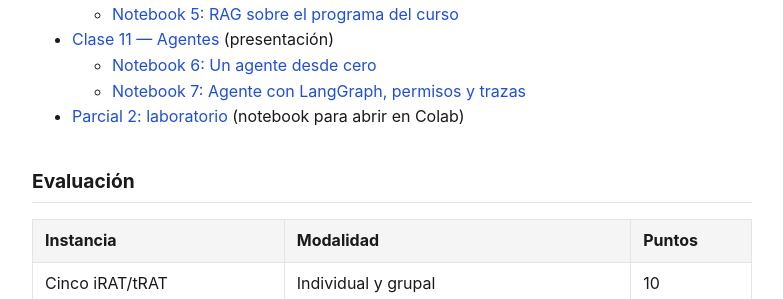
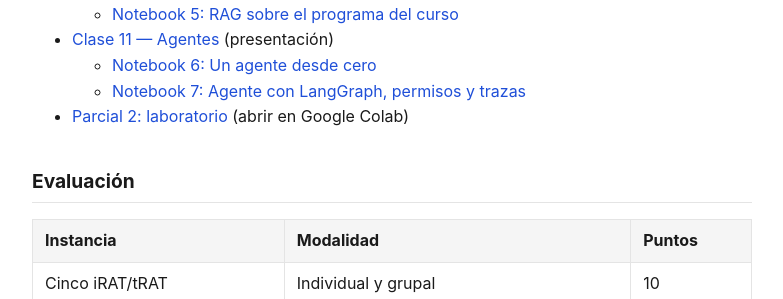
Before and after one commit to bcattaneo/cattaneo.uy, a Jekyll site: the page built from es/cursos/ia-1.md, in a window 1280 px wide and 900 px high, scrolled down 1778 px. Shown: the part 154-453 px from the top of the window, without its empty margins (248-1031 px from the left). Built offline with Jekyll 4.4.1, drawn with Linux system fonts in a browser that asks for light colours.

Commit message:
chore: set google colab link for parcial2

```diff
--- a/es/cursos/ia-1.md
+++ b/es/cursos/ia-1.md
@@ -51,7 +51,7 @@
 - [Clase 11 — Agentes]({% include relurl.html to='/es/cursos/ia-1/slides/clase-11-agentes.html' %}) (presentación)
   - [Notebook 6: Un agente desde cero]({% include relurl.html to='/es/cursos/ia-1/notebooks/06-agente-desde-cero/' %})
   - [Notebook 7: Agente con LangGraph, permisos y trazas]({% include relurl.html to='/es/cursos/ia-1/notebooks/07-agente-langgraph-permisos/' %})
-- [Parcial 2: laboratorio]({% include relurl.html to='/es/cursos/ia-1/parciales/Parcial_2_Inteligencia_Artificial_Parte_2_laboratorio.ipynb' %}) (notebook para abrir en Colab)
+- [Parcial 2: laboratorio](https://colab.research.google.com/github/{{ site.github_repo }}/blob/master/es/cursos/ia-1/parciales/Parcial_2_Inteligencia_Artificial_Parte_2_laboratorio.ipynb) (abrir en Google Colab)
 
 ## Evaluación
 
```
